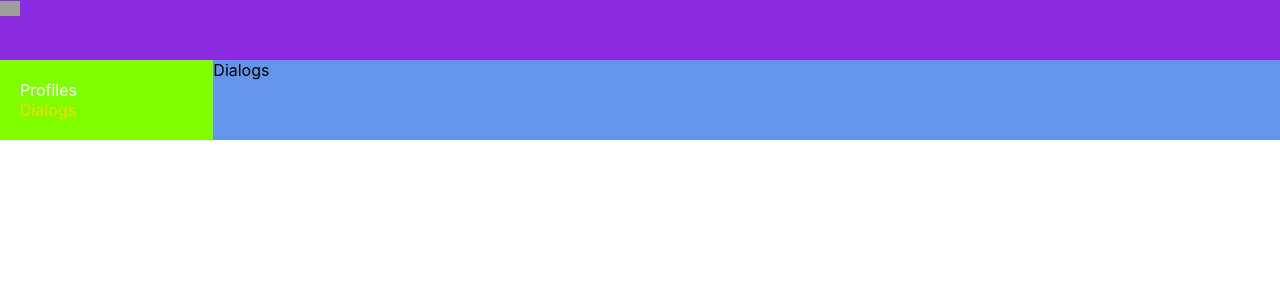
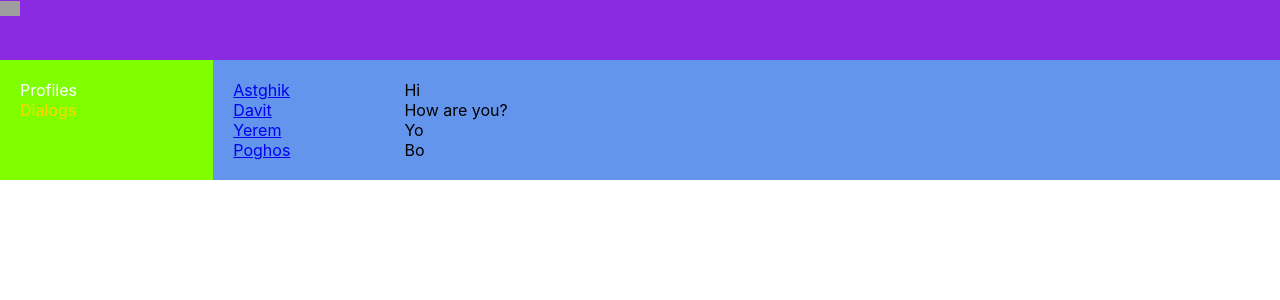
Before and after one commit to astghiksaghyan/React_app_kama, a React (Create React App) app in the folder client/: page /dialogs in a window 1280 px wide. Shown: the top 300 px of the page. Built offline with nearby package versions, Linux system fonts and the light colour scheme; grey boxes are pictures that could not be loaded.

Commit message:
Code refactoring

```diff
--- a/client/src/App.css
+++ b/client/src/App.css
@@ -2,7 +2,7 @@
   display: grid;
   grid-template-areas:
   "h h"
-  "n c ";
+  "n c";
   grid-template-rows: 60px 10fr;
   grid-template-columns: 2fr 10fr;
 }
--- a/client/src/components/Dialogs/Dialogs.jsx
+++ b/client/src/components/Dialogs/Dialogs.jsx
@@ -1,6 +1,52 @@
+import s from './Dialogs.module.css';
+import { NavLink } from 'react-router-dom';
+
+const dialogsData = [
+    {
+        id: 1,
+        name: 'Astghik',
+        message: 'Hi'
+    },
+    {
+        id: 2,
+        name: 'Davit',
+        message: 'How are you?'
+    },
+    {
+        id: 3,
+        name: 'Yerem',
+        message: 'Yo'
+    },
+    {
+        id: 4,
+        name: 'Poghos',
+        message: 'Bo'
+    }
+];
+
 const Dialogs = () => {
-    return <div className="content">
-        Dialogs
+    return <div className={s.dialogs}>
+        <div className={s.dialogsItems}>
+            {dialogsData.map((dialogData) => {
+                return <div className={s.dialog + ' ' + s.active}>
+                    <NavLink to={`/dialogs/${dialogData.id}`}>{dialogData.name}</NavLink>
+                </div>;
+            })}
+        </div>
+        <div className={s.messages}>
+            <div className={s.message}>
+                Hi
+            </div>
+            <div className={s.message}>
+                How are you?
+            </div>
+            <div className={s.message}>
+                Yo
+            </div>
+            <div className={s.message}>
+                Bo
+            </div>
+        </div>
     </div>
 }
 
--- /dev/null
+++ b/client/src/components/Dialogs/Dialogs.module.css
@@ -0,0 +1,20 @@
+.dialogs {
+  display: grid;
+  grid-template-areas: "i m";
+  grid-template-columns: 2fr 10fr;
+  padding: 20px;
+}
+
+.dialogsItems .active {
+    color: gold;
+}
+
+.messages {
+}
+
+.messages .message {
+
+}
+.dialog {
+
+}
--- /dev/null
+++ b/client/src/components/Post/Post.jsx
@@ -0,0 +1,19 @@
+import s from './Post.module.css';
+
+const Post = ({
+    message,
+    likesCount
+}) => {
+    return (
+        <div className={s.post}>
+            <div>
+                <p>{message}</p>
+            </div>
+            <div className={s.likes}>
+                <p>{likesCount}</p>
+            </div>
+        </div>
+    )
+};
+
+export default Post;
--- /dev/null
+++ b/client/src/components/Posts/Posts.jsx
@@ -0,0 +1,31 @@
+import s from './Posts.module.css';
+import Post from '../Post/Post';
+
+const Posts = () => {
+    const postsData = [
+        {id: 1, message: 'Hy, how are you?', likesCount: 1},
+        {id: 2, message: 'It is my first post', likesCount: 5}
+    ];
+
+    const posts = postsData.map((postData) => {
+        return <Post message={postData.message} likesCount={postData.likesCount}></Post>;
+    });
+    return (
+        <div className={s.postsBlock}>
+            <h3>My posts</h3>
+            <div>
+                <div>
+                    <textarea></textarea>
+                </div>
+                <div>
+                    <button>Add post</button>
+                </div>
+            </div>
+            <div className={s.posts}>
+                {posts}
+            </div>
+        </div>
+    )
+};
+
+export default Posts;
--- /dev/null
+++ b/client/src/components/Posts/Posts.module.css
@@ -0,0 +1,2 @@
+.postsBlock {
+}
--- a/client/src/components/Profiles/Profiles.jsx
+++ b/client/src/components/Profiles/Profiles.jsx
@@ -1,6 +1,7 @@
+import Posts from '../Posts/Posts';
 const Profiles = () => {
     return <div className="content">
-        Main content
+        <Posts></Posts>
     </div>
 }
 
```
Also changed, not shown: client/src/components/Post/Post.module.css (added).
